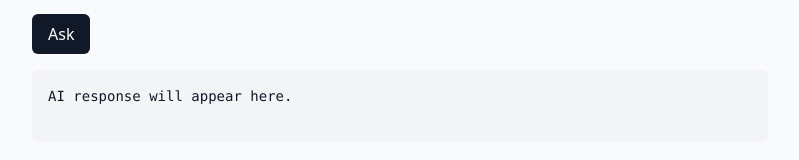
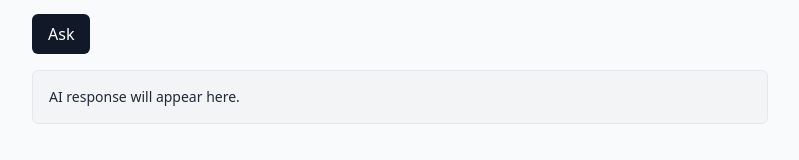
Before and after one commit to virgiliusnanamanek02/portfolio-cloudrun, a website: page public/index.html in a window 1280 px wide. Shown: the part 386-546 px from the top of the page, 240-1039 px from the left. Drawn offline with nearby package versions, Linux system fonts and the light colour scheme.

Commit message:
feat: beautify UI

```diff
--- a/public/index.html
+++ b/public/index.html
@@ -34,16 +34,19 @@
                     Ask
                 </button>
 
-                <pre
+                <p id="loading" class="text-sm text-gray-500 mt-2 hidden">
+                    Thinking…
+                </p>
+
+                <div
                     id="answer"
-                    class="mt-4 bg-gray-100 p-4 rounded-md text-sm whitespace-pre-wrap"
+                    class="mt-4 bg-gray-100 border border-gray-200 rounded-md p-4 text-sm text-gray-800 prose prose-sm max-w-none"
                 >
-AI response will appear here.
-      </pre
-                >
+                    AI response will appear here.
+                </div>
             </section>
         </main>
-
+        <script src="https://cdn.jsdelivr.net/npm/marked/marked.min.js"></script>
         <script src="app.js"></script>
     </body>
 </html>
```
